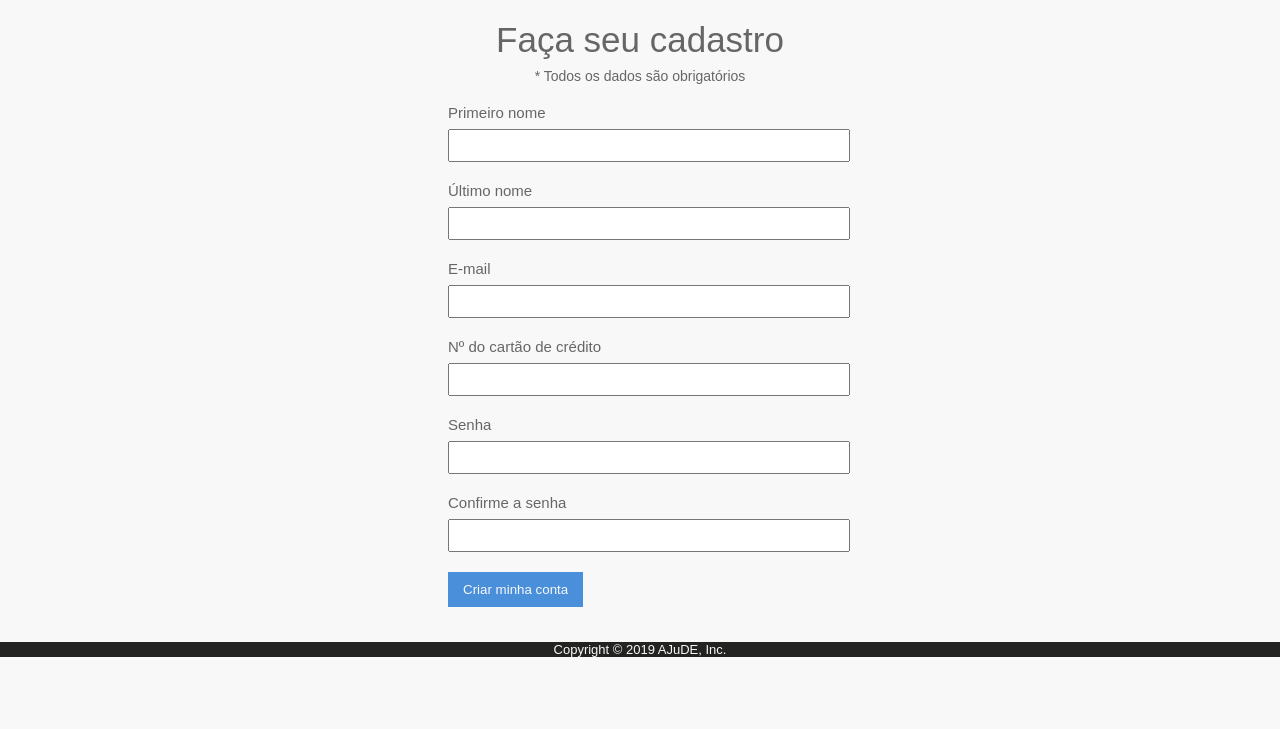
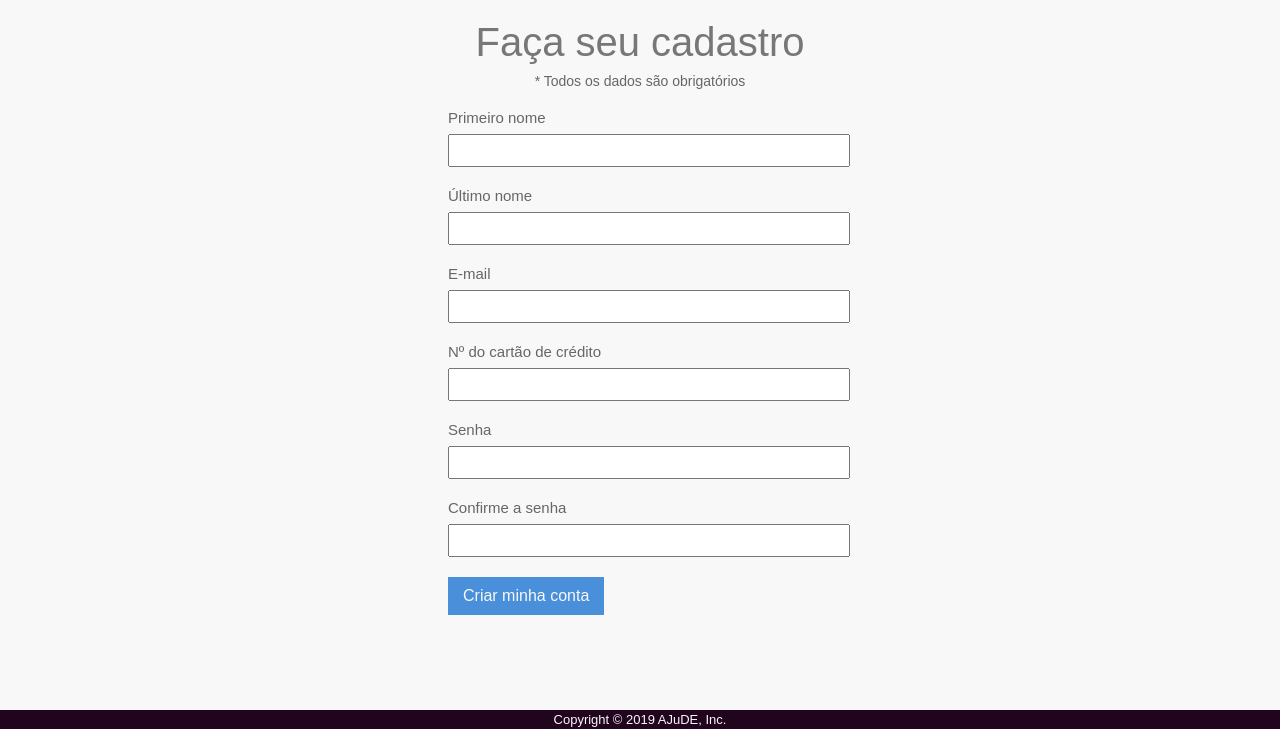
Before and after one commit to joaobnd/frontend-psoft, a PHP site: page /pages/register.html in a window 1280 px wide. Shown: the part 80-809 px from the top of the page. Before the commit the page ends 737 px from the top, so only its background shows below. Run offline with PHP 8.4, Linux system fonts and the light colour scheme; some web fonts are replaced.

Commit message:
Algumas modificações

```diff
--- a/pages/register.html
+++ b/pages/register.html
@@ -10,6 +10,7 @@
     <link rel="stylesheet" href="../styles/register.css">
 </head>
 <body>
+    <!-- NAVBAR -->
     <header class="main-header">
         <nav id="navbar">
             <ul>
@@ -34,7 +35,8 @@
     <div id="aux-div">
         <br>
     </div>
-    <!-- WALLPAPER -->
+
+    <!-- FORMULÁRIO -->
     <section id="register-form-section">
         <div id="container-login">
             <h2>
--- a/styles/index.css
+++ b/styles/index.css
@@ -133,6 +133,7 @@ body {
 
 
 footer {
+    padding: 2px 0;
     background-color: #21051F;
 }
 #launch-div button:hover{
--- a/styles/register.css
+++ b/styles/register.css
@@ -13,8 +13,8 @@ body {
 h2 {
     text-align: center;
     font-weight: 500;
-    font-size: 35px;
-    color: #666;
+    font-size: 40px;
+    color: #777;
     margin: 8px;
 }
 
@@ -83,6 +83,7 @@ h2 {
 
 #register-form-section {
     margin-top: 20px;
+    margin-bottom: 80px;
 }
 
 #register-form-section p{
@@ -117,15 +118,18 @@ h2 {
     color: #F8F8F8;
     border: none;
     padding: 10px 15px;
+    font-size: 16px;
 }
 
 .submit-form input[type="submit"]:hover {
     background-color: #3A7ECA;
     padding: 10px 15px;
+    font-size: 16px;
 }
 
 footer {
-    background-color: #232421;
+    padding: 2px 0;
+    background-color: #21051F;
 }
 
 #text-footer {
```
Also changed, not shown: index.html (+9 -4 lines).
